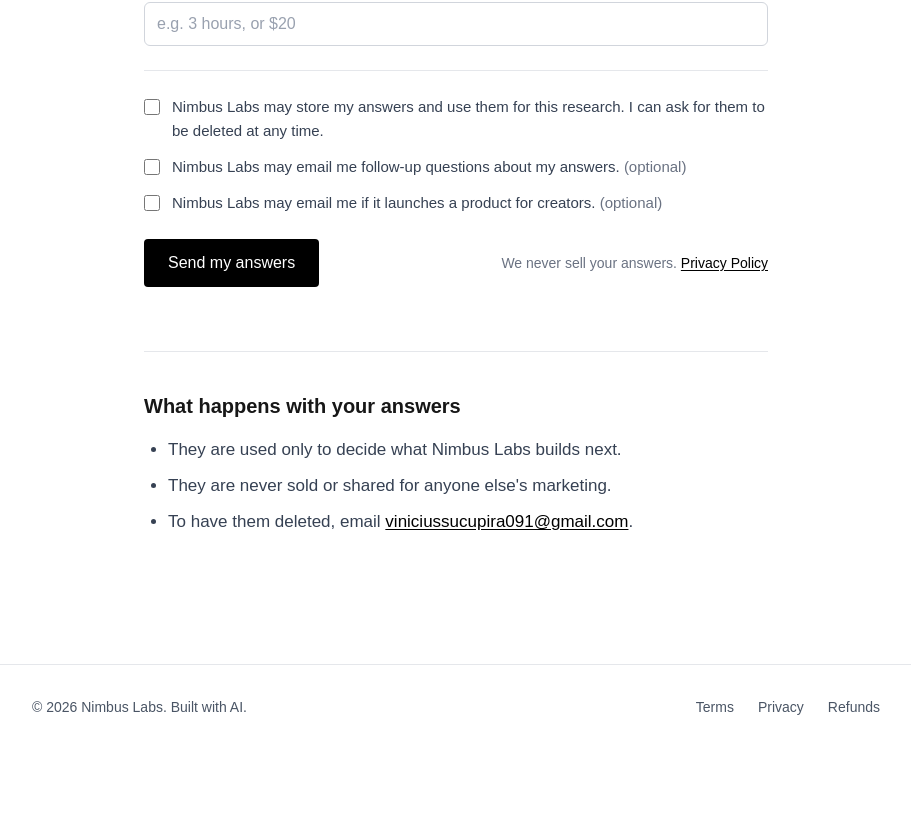
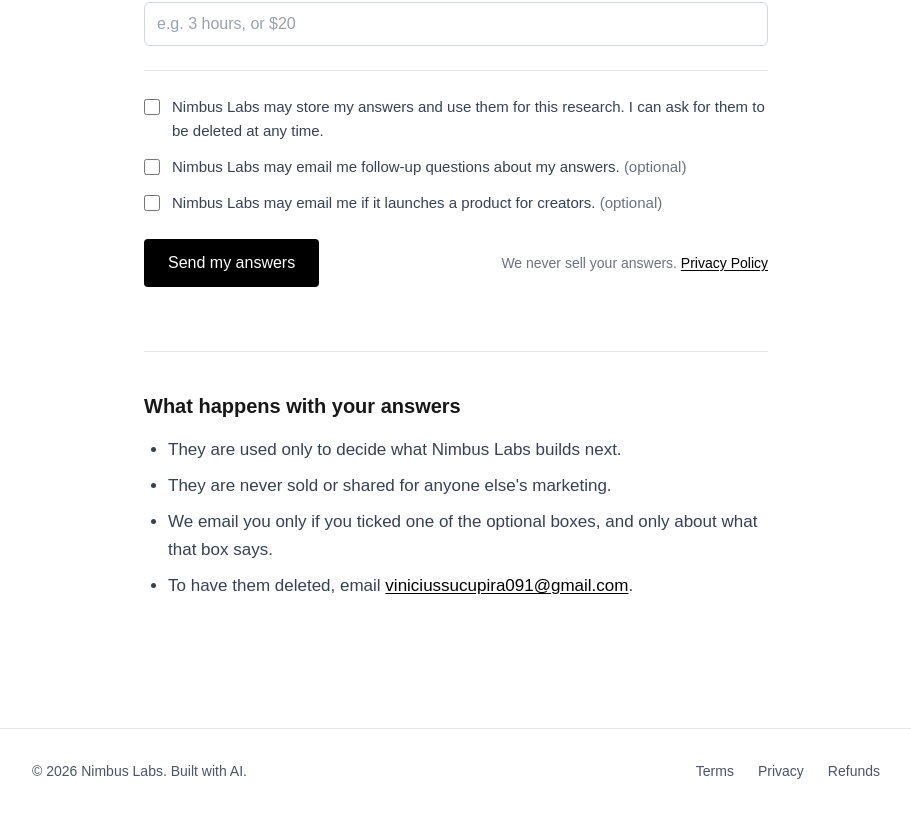
Before and after one commit to viniciussucupira/nimbus-labs, a Next.js app: page /creators in a window 1280 px wide. Shown: the part 1221-2034 px from the top of the page, without its empty margins (184-1095 px from the left). Before the commit the page ends 1970 px from the top, so only its background shows below. Built offline with nearby package versions, Linux system fonts and the light colour scheme.

Commit message:
feat: tell creators we only email them when they opt in

```diff
--- a/app/creators/page.tsx
+++ b/app/creators/page.tsx
@@ -56,6 +56,10 @@
             <li>They are used only to decide what Nimbus Labs builds next.</li>
             <li>They are never sold or shared for anyone else&apos;s marketing.</li>
             <li>
+              We email you only if you ticked one of the optional boxes, and
+              only about what that box says.
+            </li>
+            <li>
               To have them deleted, email{" "}
               <a
                 href={`mailto:${SUPPORT_EMAIL}`}
```
